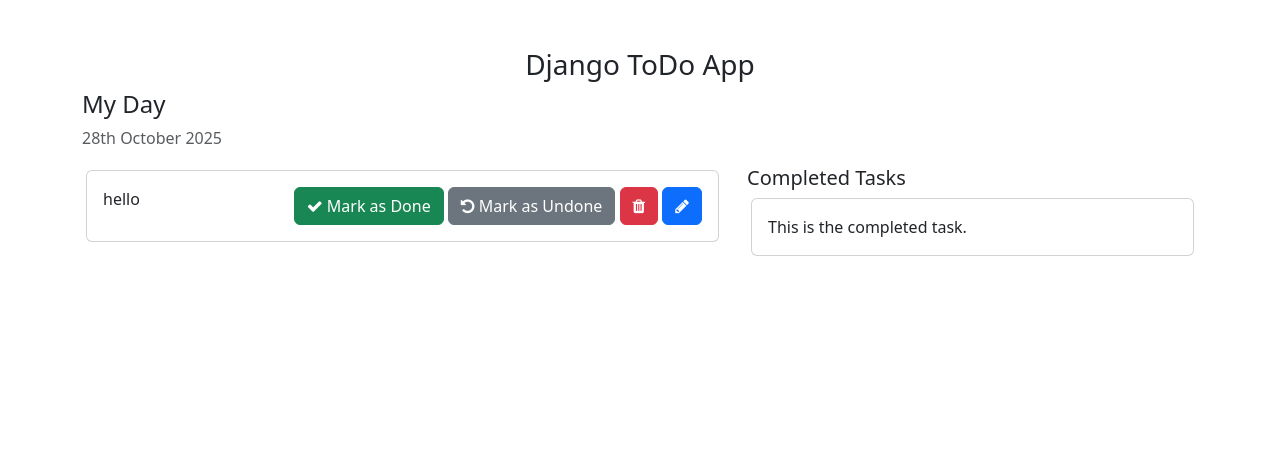
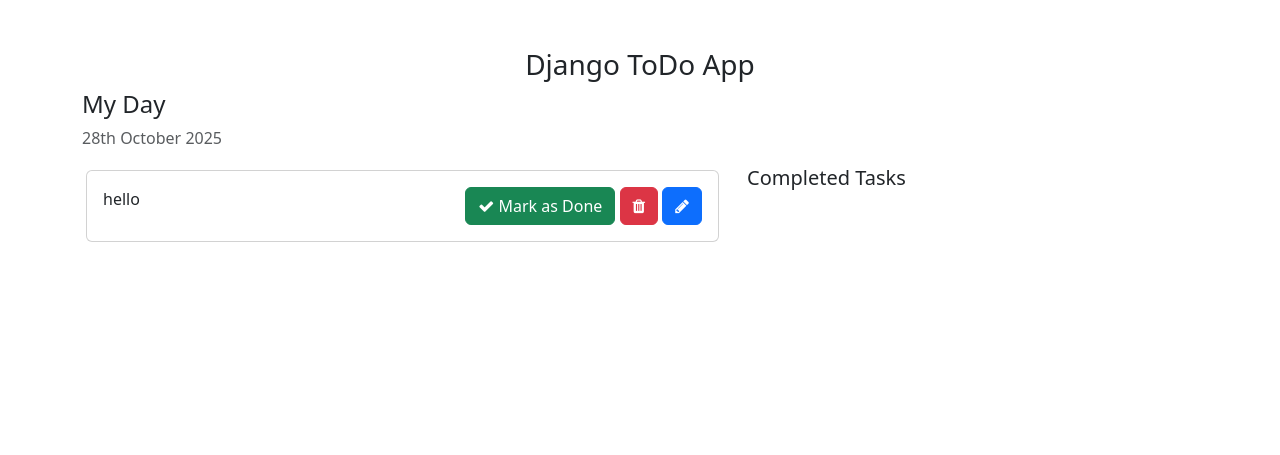
Before and after one commit to Chrissie22/todo, a Django app: page / in a window 1280 px wide. Shown: the top 455 px of the page. Run offline with Django 5.2, Linux system fonts and the light colour scheme; data comes from the database, SQL or seed files in the repository.

Commit message:
Update home page template for improved task display

```diff
--- a/templates/home.html
+++ b/templates/home.html
@@ -31,8 +31,7 @@
                     <div class="card-body">
                         {{ task.task }}
                         <span style="position: relative; float: right;">
-                            <a class="btn btn-success" href="{% url 'markDone' task.id %}"><i class="fa fa-check"></i> Mark as Done</a>
-                            <a class="btn btn-secondary" href="{% url 'markUndone' task.id %}"><i class="fa fa-undo"></i> Mark as Undone</a>
+                            <a href={% url 'mark_as_done' task.pk %} class="btn btn-success"><i class="fa fa-check"></i> Mark as Done</a>
                             <a class="btn btn-danger"><i class="fa fa-trash"></i></a>
                             <a class="btn btn-primary"><i class="fa fa-pencil"></i></a>
                         </span>
@@ -43,11 +42,13 @@
             <div class="col-md-5 col-lg-5">
                 <h5>Completed Tasks</h5>
                 <!-- List of all the tasks that have completed -->
+                 {% for task in completed_tasks %}
                 <div class="card m-1">
                     <div class="card-body">
-                        This is the completed task.
+                        {{ task.task }}
                     </div>
                 </div>
+                {% endfor %}
             </div>
         </div>
         <div class="row">
@@ -57,7 +58,7 @@
                     {% csrf_token %}
                     <div class="form-group">
                         <span style="display: flex;">
-                            <input type="text" name="task" class="form-control" placeholder="Add a task">
+                            <input type="text" name='task' class="form-control" placeholder="Add a task">
                             <button type="submit" class="btn btn-primary" style="width: 200px;"><i class="fa fa-plus"></i> Add</button>
                         </span>
                     </div>
```
